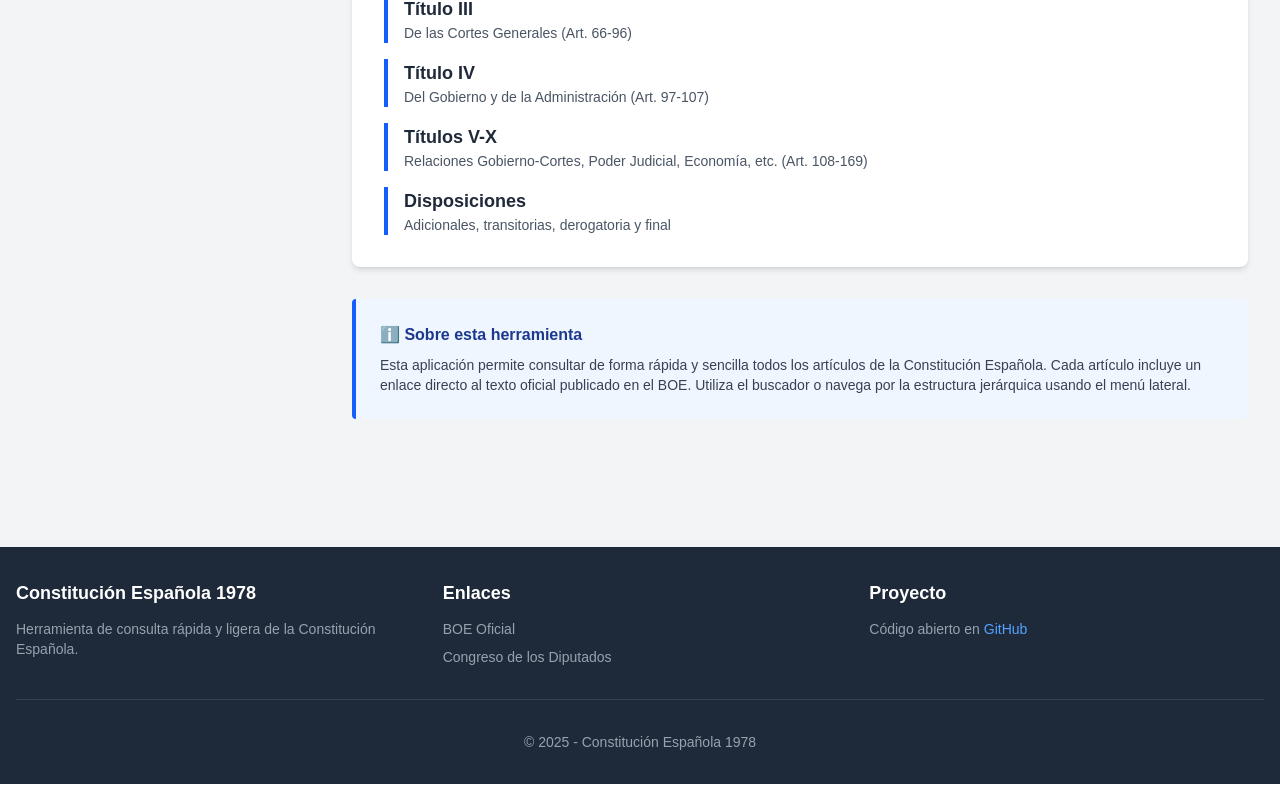
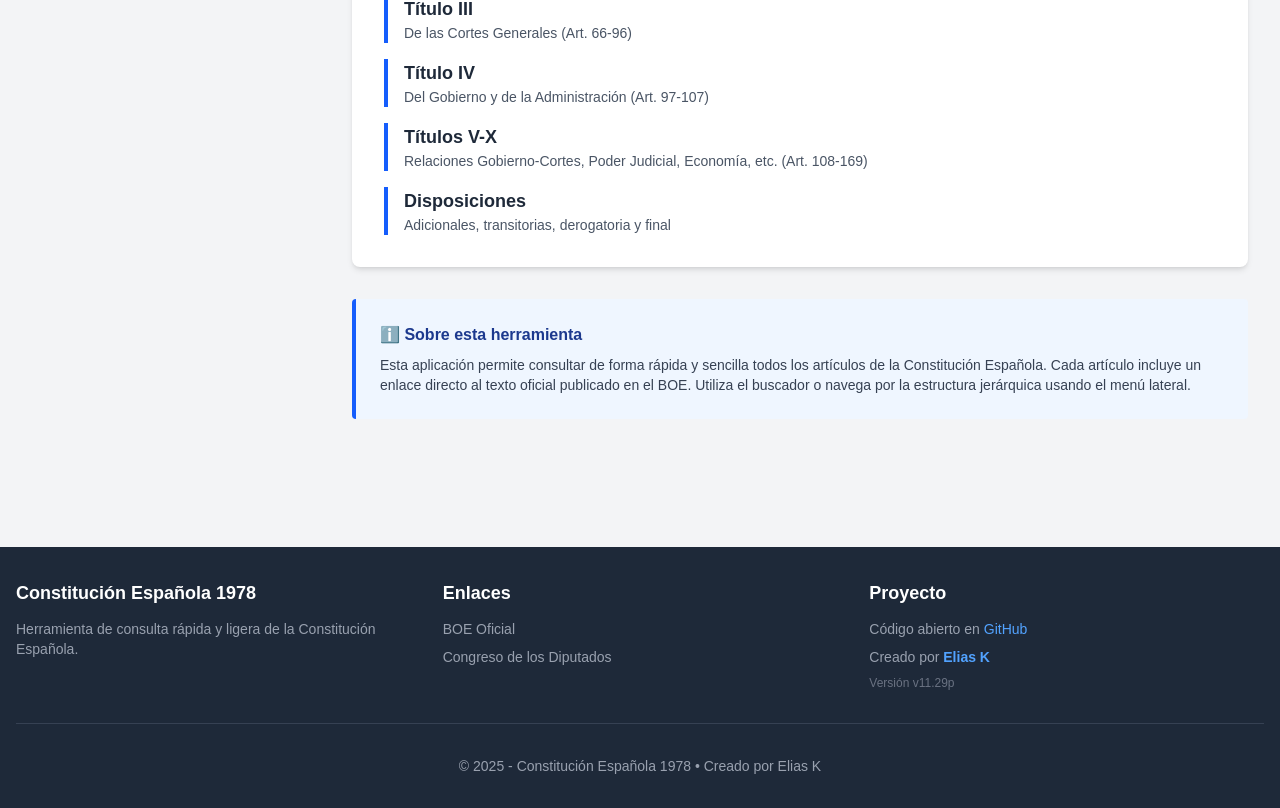
Before and after one commit to elikito/constitucionespanola, a Next.js app: page / in a window 1280 px wide. Shown: the part 879-1687 px from the top of the page. Before the commit the page ends 1663 px from the top, so only its background shows below. Built offline with nearby package versions, Linux system fonts and the light colour scheme; no server answers; the database is empty.

Commit message:
Add creator credit and version to footer
- Add creator name: Elias K
- Add version: v11.29p
- Update footer layout with creator info

```diff
--- a/components/Layout.tsx
+++ b/components/Layout.tsx
@@ -48,7 +48,7 @@ export default function Layout({ children }: LayoutProps) {
 
             <div>
               <h3 className="font-bold text-lg mb-3">Proyecto</h3>
-              <p className="text-gray-400 text-sm">
+              <p className="text-gray-400 text-sm mb-2">
                 Código abierto en{' '}
                 <a
                   href="https://github.com/elikito/constitucionespanola"
@@ -59,11 +59,19 @@ export default function Layout({ children }: LayoutProps) {
                   GitHub
                 </a>
               </p>
+              <p className="text-gray-400 text-sm">
+                Creado por <span className="text-blue-400 font-semibold">Elias K</span>
+              </p>
+              <p className="text-gray-500 text-xs mt-2">
+                Versión v11.29p
+              </p>
             </div>
           </div>
 
-          <div className="mt-8 pt-8 border-t border-gray-700 text-center text-gray-400 text-sm">
-            <p>© {new Date().getFullYear()} - Constitución Española 1978</p>
+          <div className="mt-8 pt-8 border-t border-gray-700 text-center">
+            <p className="text-gray-400 text-sm">
+              © {new Date().getFullYear()} - Constitución Española 1978 • Creado por Elias K
+            </p>
           </div>
         </div>
       </footer>
```
